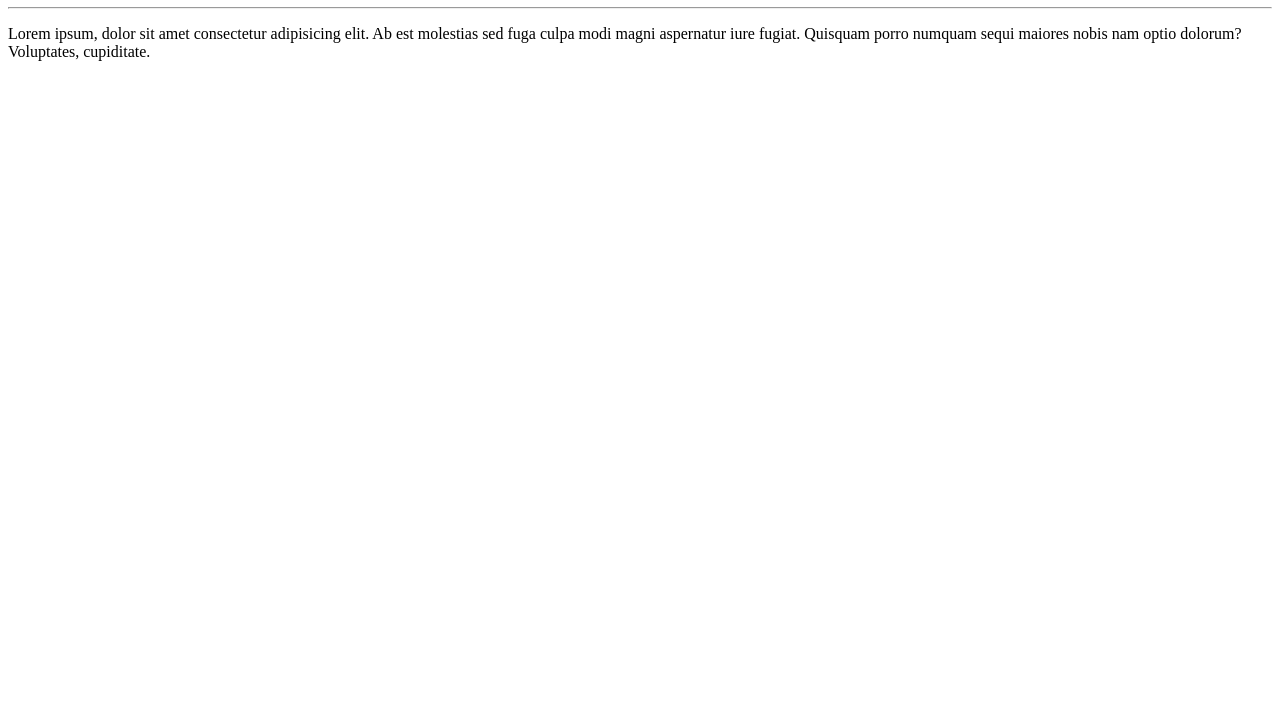
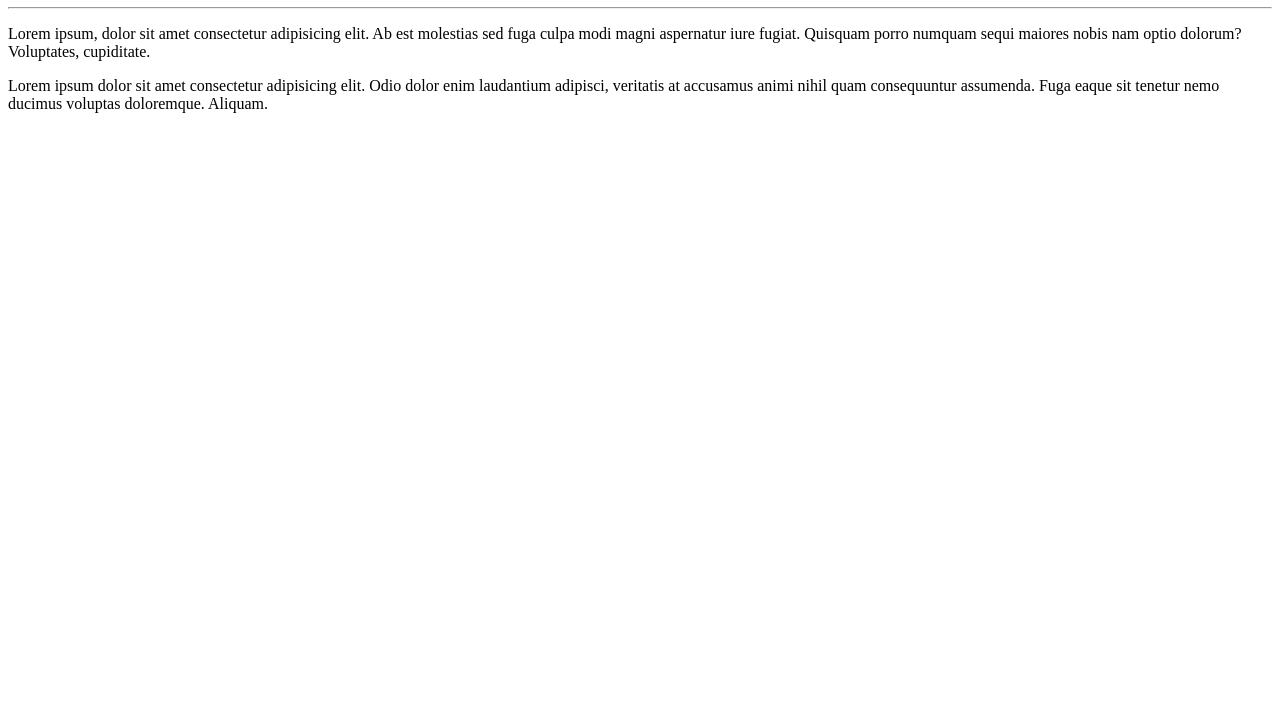
Before and after one commit to LucasHenrique-dev/OlaMundo, a plain HTML site: page Site-Exemplo/index.html in a window 1280 px wide. Shown: the part 73-800 px from the top of the page. Drawn offline with Linux system fonts and the light colour scheme.

Commit message:
Adicionei um parágrafo

```diff
--- a/Site-Exemplo/index.html
+++ b/Site-Exemplo/index.html
@@ -12,4 +12,5 @@
     <hr>
     <p> Lorem ipsum, dolor sit amet consectetur adipisicing elit. Ab est molestias sed fuga culpa modi magni aspernatur iure fugiat. Quisquam porro numquam sequi maiores nobis nam optio dolorum? Voluptates, cupiditate.
     </p>
+    <p>Lorem ipsum dolor sit amet consectetur adipisicing elit. Odio dolor enim laudantium adipisci, veritatis at accusamus animi nihil quam consequuntur assumenda. Fuga eaque sit tenetur nemo ducimus voluptas doloremque. Aliquam.</p>
 </html>
```
